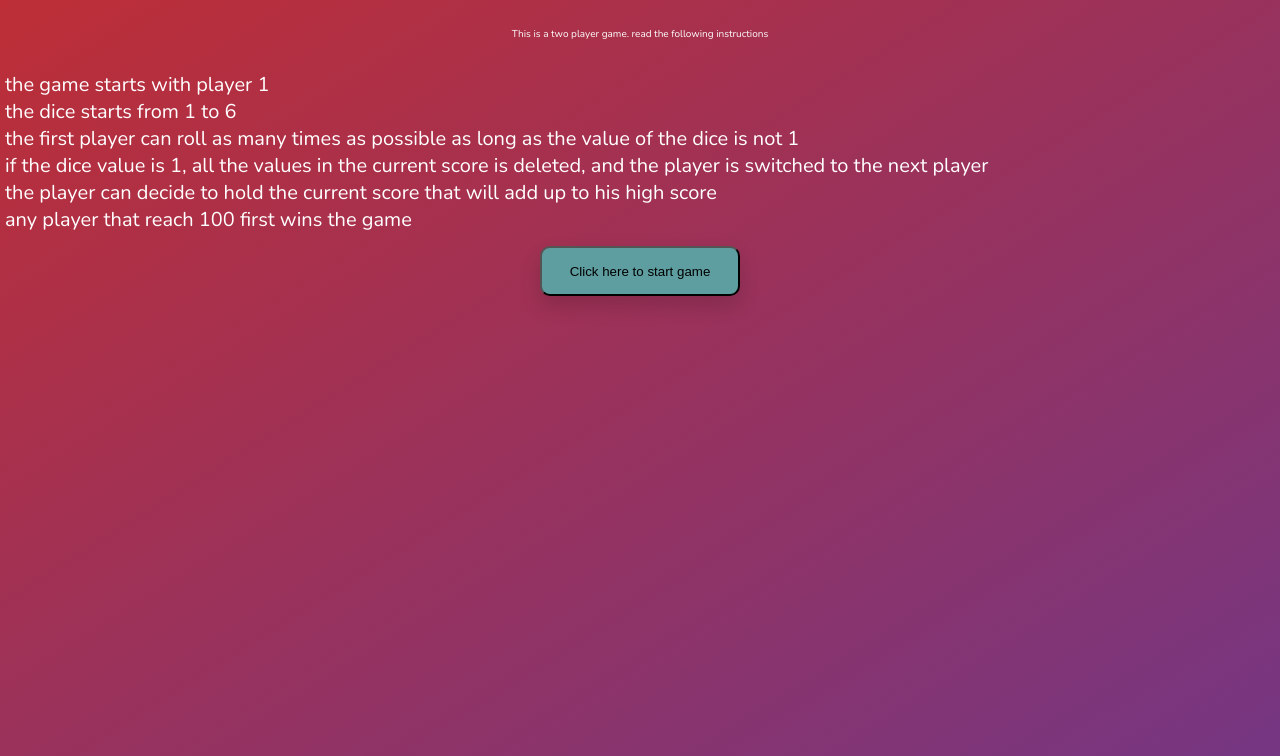
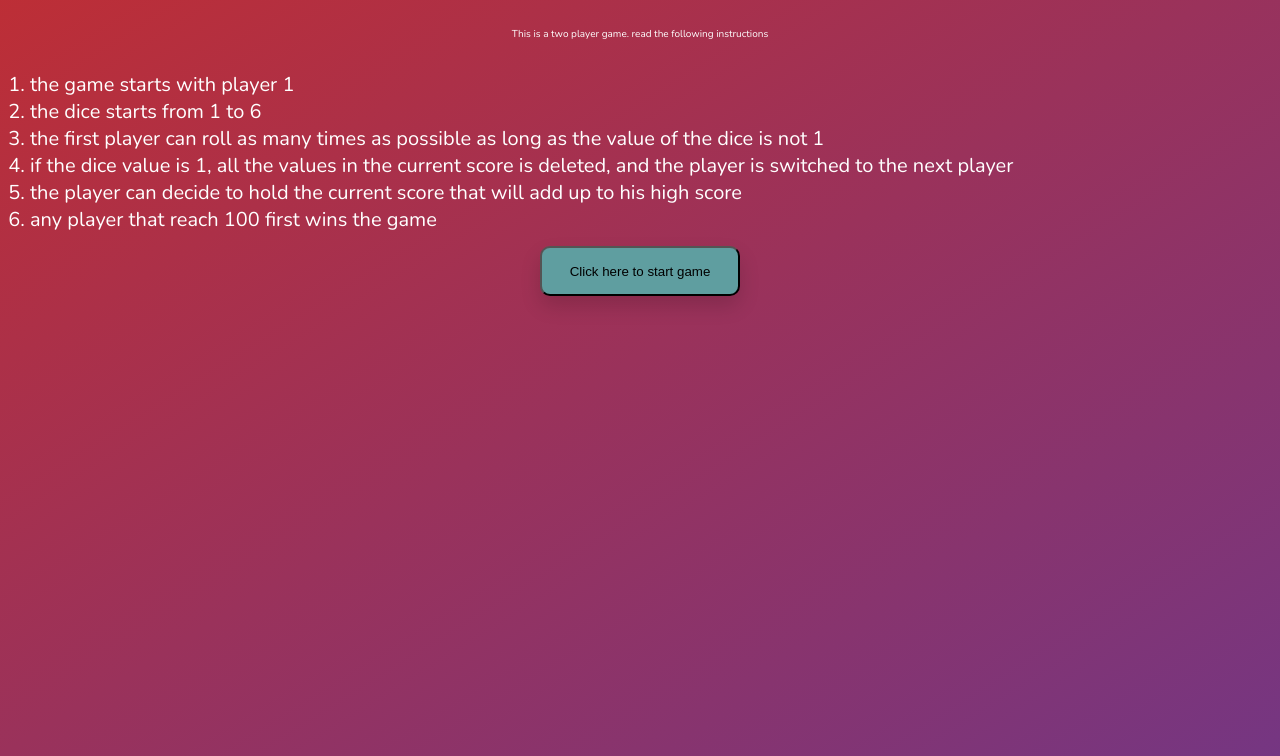
Before and after one commit to chiemek/Pig-Game, a plain HTML site: page index.html in a window 1280 px wide. Shown: the part 44-800 px from the top of the page. Drawn offline with nearby package versions, Linux system fonts and the light colour scheme.

Commit message:
address the text issues

```diff
--- a/index.html
+++ b/index.html
@@ -18,11 +18,10 @@
       style="
         font-size: 2rem;
         width: 100vw;
-        padding-left: 2rem;
+        padding-inline: 3rem;
         margin-bottom: 1rem;
         margin-left: 0;
         text-align: justify;
-        padding-inline: 5px;
       "
     >
       <li>the game starts with player 1</li>
```
